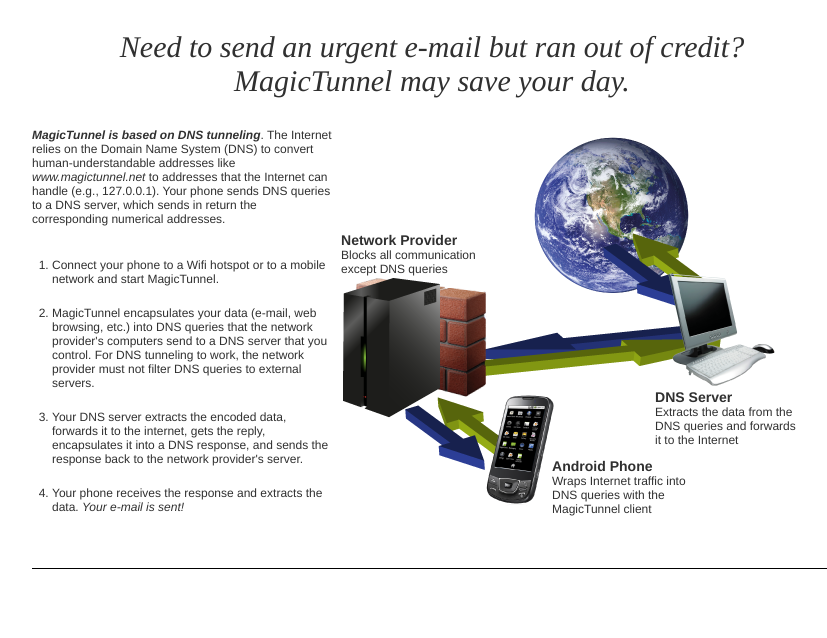
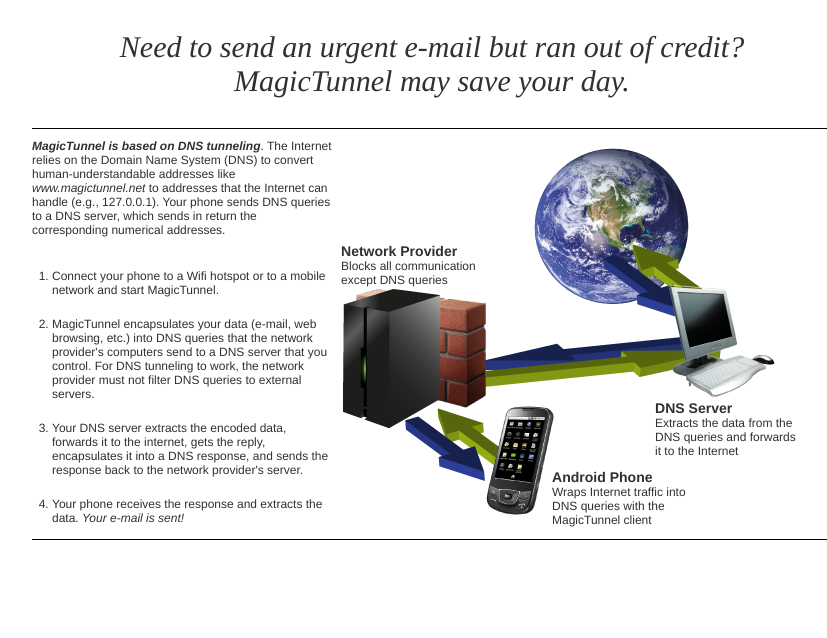
Before and after one commit to MagicTunnel/magictunnel.github.io, a PHP site: page / in a window 1280 px wide. Shown: the part 115-753 px from the top of the page, without its empty margins (208-1035 px from the left). Run offline with PHP 8.4, Linux system fonts and the light colour scheme.

Commit message:
Various tweaks

```diff
--- a/www/stylesheet.css
+++ b/www/stylesheet.css
@@ -158,7 +158,7 @@
 }
 
 h1.title {
-    border-bottom: 1px solid #000000;
+
 }
 
 /* Put a border around all containers for debugging */
@@ -168,13 +168,14 @@
 
 div#schema {
     width: 800px;
-    height: 440px;
+    height: 400px;
     position: relative;
     border-bottom: 1px solid #000000;
+    border-top: 1px solid #000000;
+    padding-top: 10px;
 }
 
 div#top-schema {
-
 }
 
 div#left-schema {
```
Also changed, not shown: www/media/schema.png, 1 other file.
